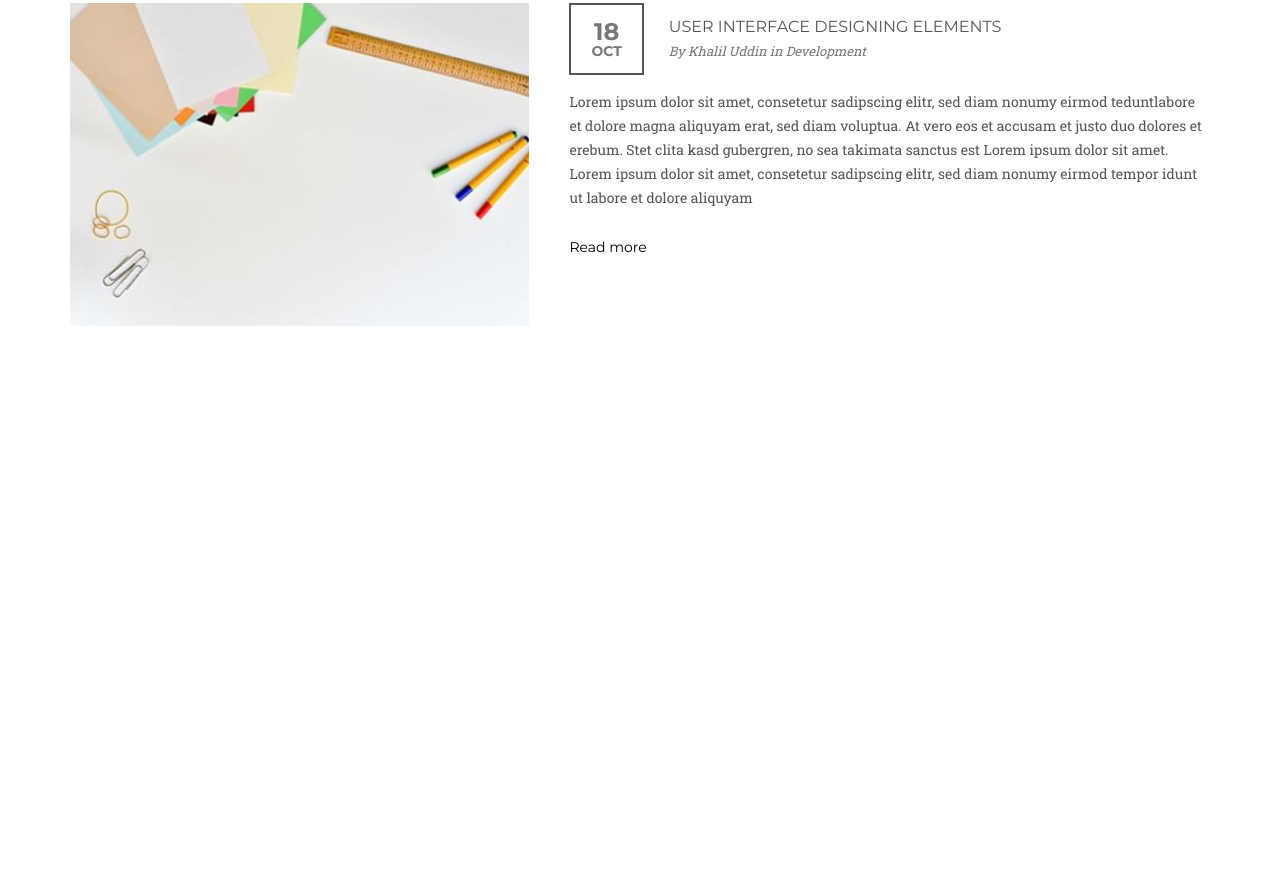
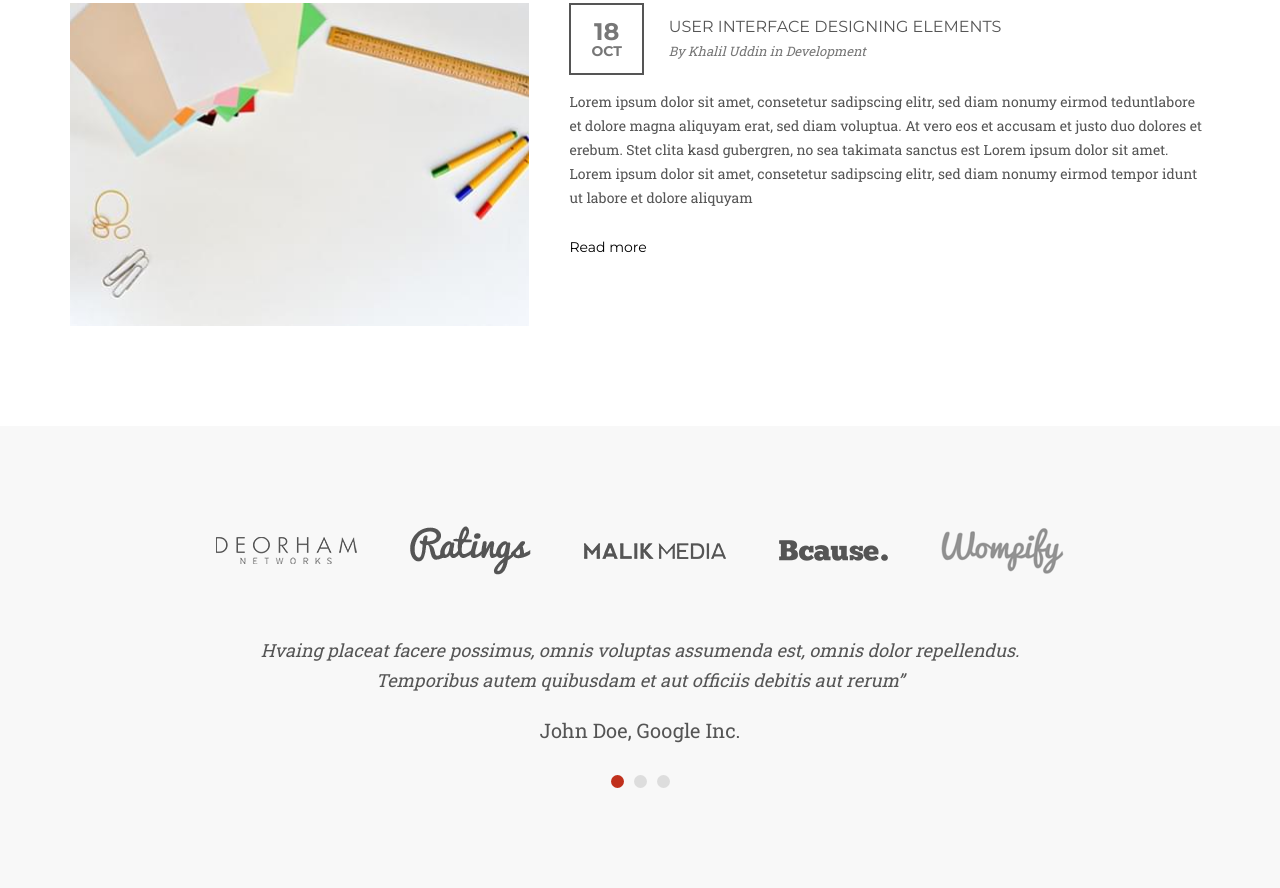
Before and after one commit to vm3192/Startup, a plain HTML site: page index.html in a window 1280 px wide. Shown: the part 4680-5568 px from the top of the page. Before the commit the page ends 5106 px from the top, so only its background shows below. Drawn offline with nearby package versions, Linux system fonts and the light colour scheme.

Commit message:
bottom-slider (adaptived)

```diff
--- a/css/style.css
+++ b/css/style.css
@@ -858,6 +858,88 @@ h6 {
   text-decoration: underline;
 }
 
+.bottom-slider {
+  clear: both;
+  background-color: #f8f8f8;
+  padding: 100px 0;
+}
+
+.bottom-slider__slider .slick-dots {
+  display: -webkit-box;
+  display: -ms-flexbox;
+  display: flex;
+  -webkit-box-pack: center;
+      -ms-flex-pack: center;
+          justify-content: center;
+  -webkit-box-align: center;
+      -ms-flex-align: center;
+          align-items: center;
+}
+
+.bottom-slider__slider .slick-dots li {
+  width: 13px;
+  height: 13px;
+  border-radius: 50%;
+  background-color: #dddddd;
+  margin: 0 5px;
+}
+
+.bottom-slider__slider .slick-dots li button {
+  font-size: 0;
+}
+
+.bottom-slider__slider .slick-dots li.slick-active {
+  background-color: #c0301c;
+}
+
+.bottom-slider__list {
+  max-width: 900px;
+  margin: 0 auto;
+  display: -webkit-box;
+  display: -ms-flexbox;
+  display: flex;
+  -webkit-box-pack: justify;
+      -ms-flex-pack: justify;
+          justify-content: space-between;
+  -webkit-box-align: center;
+      -ms-flex-align: center;
+          align-items: center;
+  margin-bottom: 40px;
+}
+
+.bottom-slider__client {
+  margin: 0 5px;
+  -webkit-box-flex: 1;
+      -ms-flex: 1 1 auto;
+          flex: 1 1 auto;
+  margin-bottom: 20px;
+}
+
+.bottom-slider__client img {
+  margin: 0 auto;
+}
+
+.bottom-slider__blockquote {
+  margin: 0 auto;
+  max-width: 765px;
+  text-align: center;
+  margin-bottom: 20px;
+  font-family: Roboto Slab;
+  font-size: 18px;
+  line-height: 30px;
+  font-style: italic;
+  color: #555555;
+}
+
+.bottom-slider__author {
+  text-align: center;
+  font-family: Roboto Slab;
+  font-size: 20px;
+  line-height: 30px;
+  color: #555555;
+  margin-bottom: 30px;
+}
+
 @media (max-width: 1199px) {
   .container {
     max-width: 960px;
@@ -930,6 +1012,11 @@ h6 {
   .works__item {
     -ms-grid-columns: (1fr)[2];
     grid-template-columns: repeat(2, 1fr);
+  }
+
+  .bottom-slider__list {
+    -ms-flex-wrap: wrap;
+        flex-wrap: wrap;
   }
 
   body.lock {
--- a/index.html
+++ b/index.html
@@ -486,7 +486,8 @@
 							</a>
 							<div class="post__content">
 								<div class="post__top">
-									<div class="post__date">18 <span>Oct</spa></div>
+									<div class="post__date">18 <span>Oct</spa>
+									</div>
 									<div class="post__name">
 										<h5 class="post__title">
 											<a href="#">Startup ideas needs to be funded</a>
@@ -515,7 +516,8 @@
 							</a>
 							<div class="post__content">
 								<div class="post__top">
-									<div class="post__date">18 <span>Oct</spa></div>
+									<div class="post__date">18 <span>Oct</spa>
+									</div>
 									<div class="post__name">
 										<h5 class="post__title">
 											<a href="#">User Interface Designing Elements</a>
@@ -525,11 +527,60 @@
 								</div>
 								<div class="post__bottom">
 									<p>
-										Lorem ipsum dolor sit amet, consetetur sadipscing elitr, sed diam nonumy eirmod teduntlabore et dolore magna aliquyam erat, sed diam voluptua. At vero eos et accusam et justo duo dolores et erebum. Stet clita kasd gubergren, no sea takimata sanctus est Lorem ipsum dolor sit amet. Lorem ipsum dolor sit amet, consetetur sadipscing elitr, sed diam nonumy eirmod tempor idunt ut labore et dolore aliquyam
+										Lorem ipsum dolor sit amet, consetetur sadipscing elitr, sed diam nonumy eirmod teduntlabore et
+										dolore magna aliquyam erat, sed diam voluptua. At vero eos et accusam et justo duo dolores et
+										erebum. Stet clita kasd gubergren, no sea takimata sanctus est Lorem ipsum dolor sit amet. Lorem
+										ipsum dolor sit amet, consetetur sadipscing elitr, sed diam nonumy eirmod tempor idunt ut labore et
+										dolore aliquyam
 									</p>
 									<a href="#">Read more</a>
 								</div>
 							</div>
+						</div>
+
+					</div>
+				</div>
+			</section>
+
+			<section class="bottom-slider">
+				<div class="container">
+					<div class="bottom-slider__slider">
+
+						<div class="bottom-slider__item">
+							<ul class="bottom-slider__list">
+								<li class="bottom-slider__client"><img src="img/client_1.png" alt="client1"></li>
+								<li class="bottom-slider__client"><img src="img/client_2.png" alt="client2"></li>
+								<li class="bottom-slider__client"><img src="img/client_3.png" alt="client3"></li>
+								<li class="bottom-slider__client"><img src="img/client_4.png" alt="client4"></li>
+								<li class="bottom-slider__client"><img src="img/client_5.png" alt="client5"></li>
+							</ul>
+							<blockquote class="bottom-slider__blockquote">Hvaing placeat facere possimus, omnis voluptas assumenda
+								est, omnis dolor repellendus. Temporibus autem quibusdam et aut officiis debitis aut rerum”</blockquote>
+							<p class="bottom-slider__author">John Doe, Google Inc.</p>
+						</div>
+						<div class="bottom-slider__item">
+							<ul class="bottom-slider__list">
+								<li class="bottom-slider__client"><img src="img/client_1.png" alt="client1"></li>
+								<li class="bottom-slider__client"><img src="img/client_2.png" alt="client2"></li>
+								<li class="bottom-slider__client"><img src="img/client_3.png" alt="client3"></li>
+								<li class="bottom-slider__client"><img src="img/client_4.png" alt="client4"></li>
+								<li class="bottom-slider__client"><img src="img/client_5.png" alt="client5"></li>
+							</ul>
+							<blockquote class="bottom-slider__blockquote">Hvaing placeat facere possimus, omnis voluptas assumenda
+								est, omnis dolor repellendus. Temporibus autem quibusdam et aut officiis debitis aut rerum”</blockquote>
+							<p class="bottom-slider__author">John Doe, Google Inc.</p>
+						</div>
+						<div class="bottom-slider__item">
+							<ul class="bottom-slider__list">
+								<li class="bottom-slider__client"><img src="img/client_1.png" alt="client1"></li>
+								<li class="bottom-slider__client"><img src="img/client_2.png" alt="client2"></li>
+								<li class="bottom-slider__client"><img src="img/client_3.png" alt="client3"></li>
+								<li class="bottom-slider__client"><img src="img/client_4.png" alt="client4"></li>
+								<li class="bottom-slider__client"><img src="img/client_5.png" alt="client5"></li>
+							</ul>
+							<blockquote class="bottom-slider__blockquote">Hvaing placeat facere possimus, omnis voluptas assumenda
+								est, omnis dolor repellendus. Temporibus autem quibusdam et aut officiis debitis aut rerum”</blockquote>
+							<p class="bottom-slider__author">John Doe, Google Inc.</p>
 						</div>
 
 					</div>
```
Also changed, not shown: css/style.min.css, img/client_1.png (added), img/client_2.png (added), img/client_3.png (added), img/client_4.png (added), img/client_5.png (added), js/script.js, js/script.min.js.
